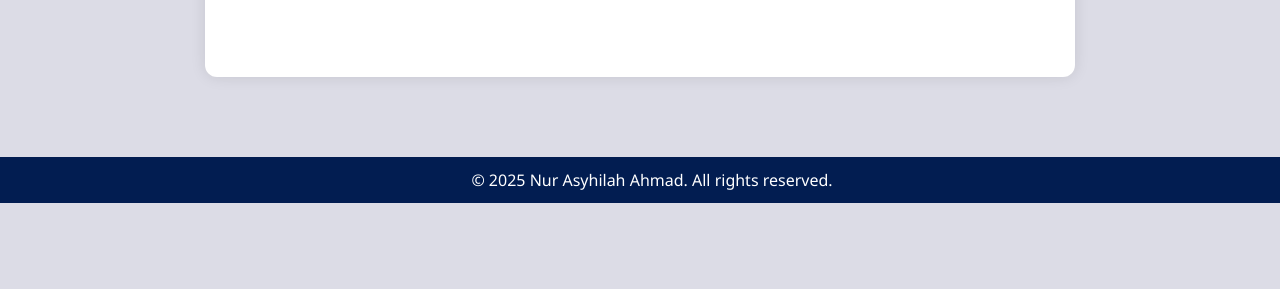
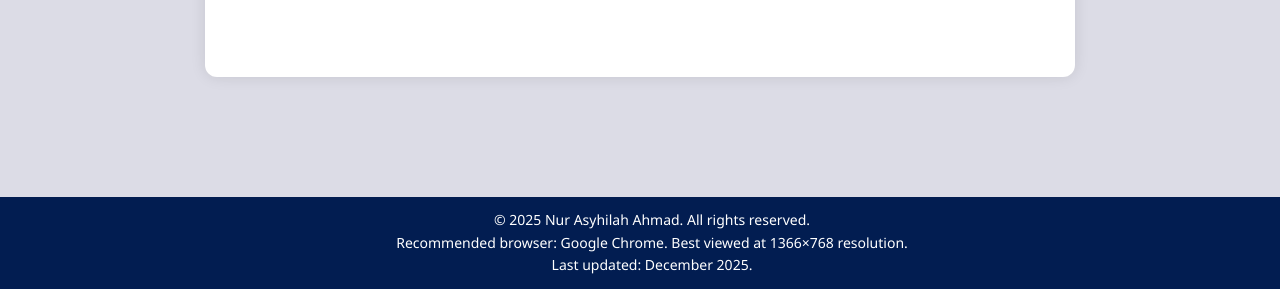
Before and after one commit to Asyhilah/E-Resume-Website, a plain HTML site: page edu.html in a window 1280 px wide. Shown: the part 1174-1463 px from the top of the page. Before the commit the page ends 1377 px from the top, so only its background shows below. Drawn offline with Linux system fonts and the light colour scheme.

Commit message:
Update edu.html

```diff
--- a/edu.html
+++ b/edu.html
@@ -31,7 +31,6 @@
             padding: 40px;
             border-radius: 12px;
             box-shadow: 0 0 15px rgba(0,0,0,0.1);
-
         }
 
         h1 {
@@ -77,8 +76,9 @@
             padding: 12px;
             color: white;
             text-align: center;
-            border-radius: 0;
-            margin-top: 40px;
+            margin-top: 80px;
+            font-size: 14px;
+            line-height: 1.6;
         }
 
     </style>
@@ -163,7 +163,9 @@
 </div>
 
 <footer>
-    © 2025 Nur Asyhilah Ahmad. All rights reserved.
+    © 2025 Nur Asyhilah Ahmad. All rights reserved. <br>
+    Recommended browser: Google Chrome. Best viewed at 1366×768 resolution. <br>
+    Last updated: December 2025.
 </footer>
 
 </body>
```
Lines whose indentation alone changed are shown as unchanged.
